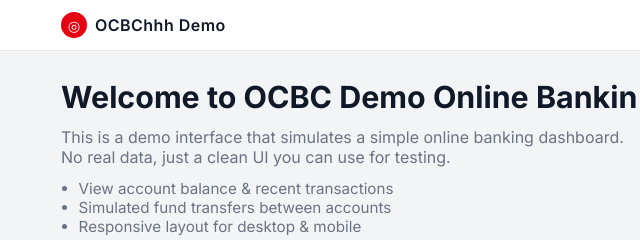
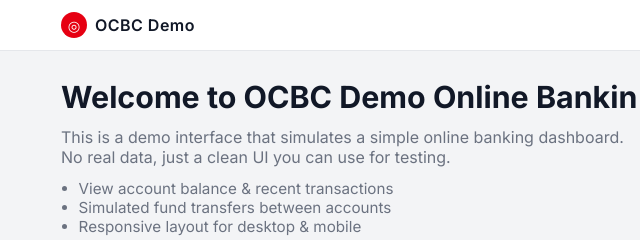
Before and after one commit to ChewEnXi/OCBC, a website: page ocbc-testsphere/ocbc-demo/index.html in a window 1280 px wide. Shown: the top 240 px of the page, 59-699 px from the left. Drawn offline with Linux system fonts and the light colour scheme.

Commit message:
new commit

```diff
--- a/ocbc-testsphere/ocbc-demo/index.html
+++ b/ocbc-testsphere/ocbc-demo/index.html
@@ -18,7 +18,7 @@
     <div class="nav-inner">
       <div class="logo">
         <span class="logo-icon">◎</span>
-        <span class="logo-text">OCBChhh Demo</span>
+        <span class="logo-text">OCBC Demo</span>
       </div>
       <nav class="nav-links" id="nav-links">
         <a href="#overview">Overview</a>
```
